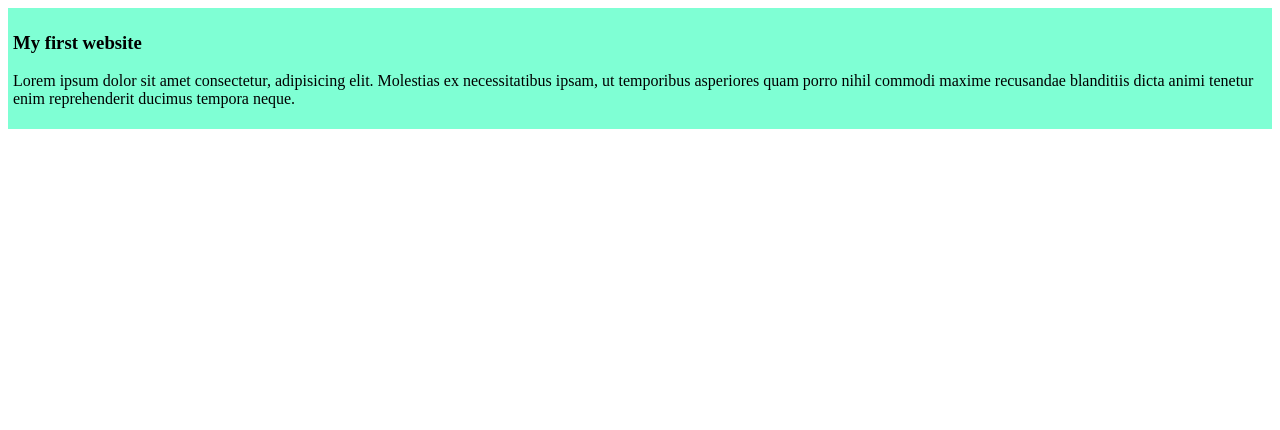
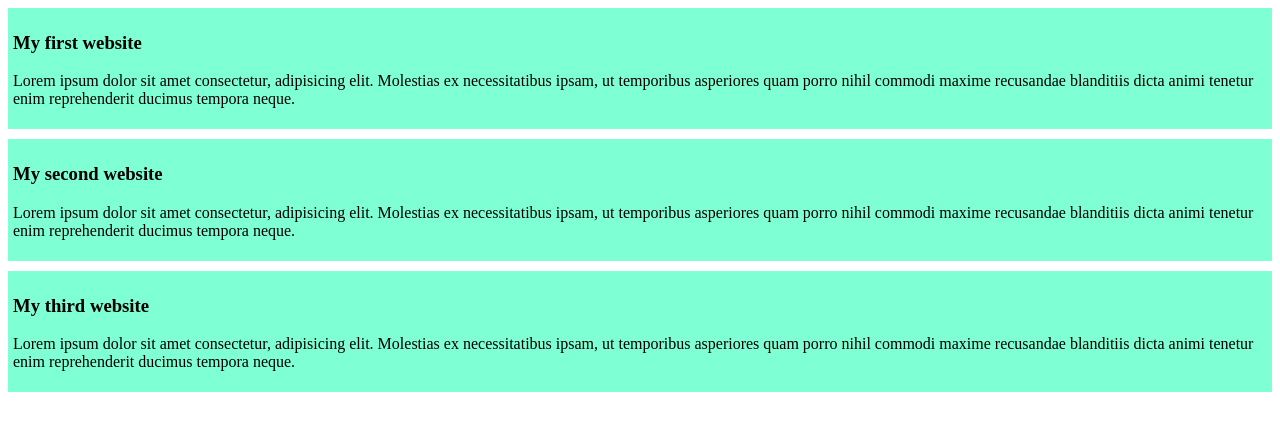
Before and after one commit to SUMANCR7/my-simple-website, a plain HTML site: page index.html in a window 1280 px wide. Drawn offline with Linux system fonts and the light colour scheme.

Commit message:
added the second and third blog

```diff
--- a/index.html
+++ b/index.html
@@ -11,5 +11,13 @@
     <h3>My first website</h3>
     <p>Lorem ipsum dolor sit amet consectetur, adipisicing elit. Molestias ex necessitatibus ipsam, ut temporibus asperiores quam porro nihil commodi maxime recusandae blanditiis dicta animi tenetur enim reprehenderit ducimus tempora neque.</p>
   </div>
+  <div>
+    <h3>My second website</h3>
+    <p>Lorem ipsum dolor sit amet consectetur, adipisicing elit. Molestias ex necessitatibus ipsam, ut temporibus asperiores quam porro nihil commodi maxime recusandae blanditiis dicta animi tenetur enim reprehenderit ducimus tempora neque.</p>
+  </div>
+  <div>
+    <h3>My third website</h3>
+    <p>Lorem ipsum dolor sit amet consectetur, adipisicing elit. Molestias ex necessitatibus ipsam, ut temporibus asperiores quam porro nihil commodi maxime recusandae blanditiis dicta animi tenetur enim reprehenderit ducimus tempora neque.</p>
+  </div>
 </body>
 </html>
--- a/styles/blog.css
+++ b/styles/blog.css
@@ -1,4 +1,5 @@
 div{
   background-color: aquamarine;
   padding: 5px;
+  margin-bottom: 10px;
 }
```
